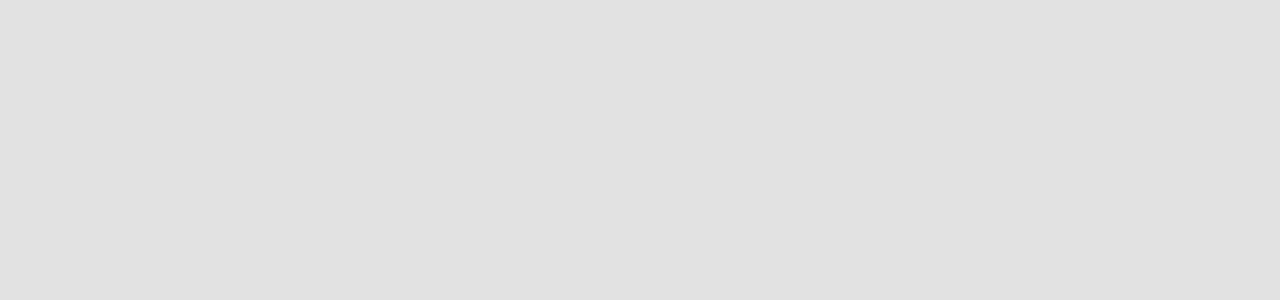
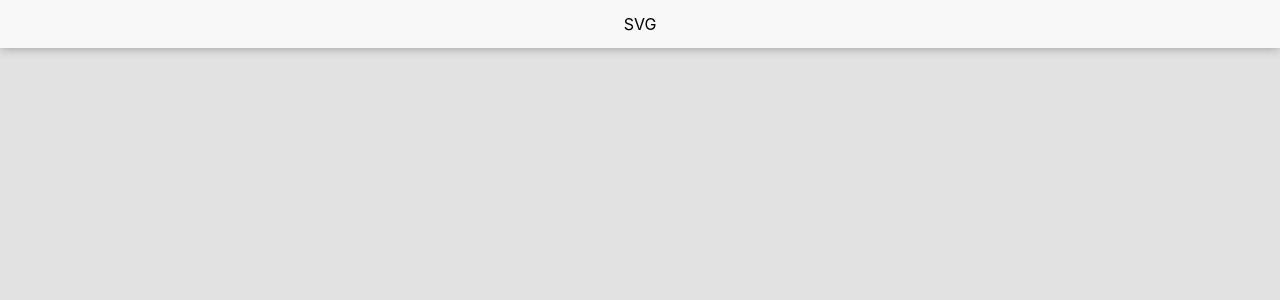
Before and after one commit to IsmaDavidAA/onlineUML, a React (Create React App) app: page /svg in a window 1280 px wide. Shown: the top 300 px of the page. Built offline with nearby package versions, Linux system fonts and the light colour scheme.

Commit message:
agregar header

```diff
--- /dev/null
+++ b/src/components/Header/Header.js
@@ -0,0 +1,7 @@
+import React from "react";
+import { WrapperHeader } from "./Header.styles";
+const Header = (props) => {
+  return <WrapperHeader>{props.title}</WrapperHeader>;
+};
+
+export default Header;
--- /dev/null
+++ b/src/components/Header/Header.styles.js
@@ -0,0 +1,16 @@
+import styled from "styled-components";
+
+export const WrapperHeader = styled.div`
+  background-color: #f8f8f8f8;
+  padding: 0;
+  box-shadow: 0px 0px 10px 0 #999999;
+  position: fixed;
+  z-index: 10;
+  left: 0;
+  right: 0;
+  top: 0;
+  height: 48px;
+  display: flex;
+  justify-content: center;
+  align-items: center;
+`;
--- a/src/views/CanvasView/CanvasView.js
+++ b/src/views/CanvasView/CanvasView.js
@@ -1,9 +1,11 @@
 import React from "react";
+import Header from "../../components/Header/Header";
 import { WrapperView } from "./CanvasView.styles";
 
 const CanvasView = (props) => {
   return (
     <>
+      <Header title={"CANVAS"} />
       <WrapperView></WrapperView>
     </>
   );
--- a/src/views/SvgView/SvgView.js
+++ b/src/views/SvgView/SvgView.js
@@ -1,9 +1,11 @@
 import React from "react";
 import { WrapperView } from "./SvgView.styles";
-
+import Header from "../../components/Header/Header";
 const SvgView = (props) => {
   return (
     <>
+      <Header title={"SVG"} />
+
       <WrapperView></WrapperView>
     </>
   );
```
Also changed, not shown: 1 other file (tests, documents, lock files or other folders).
